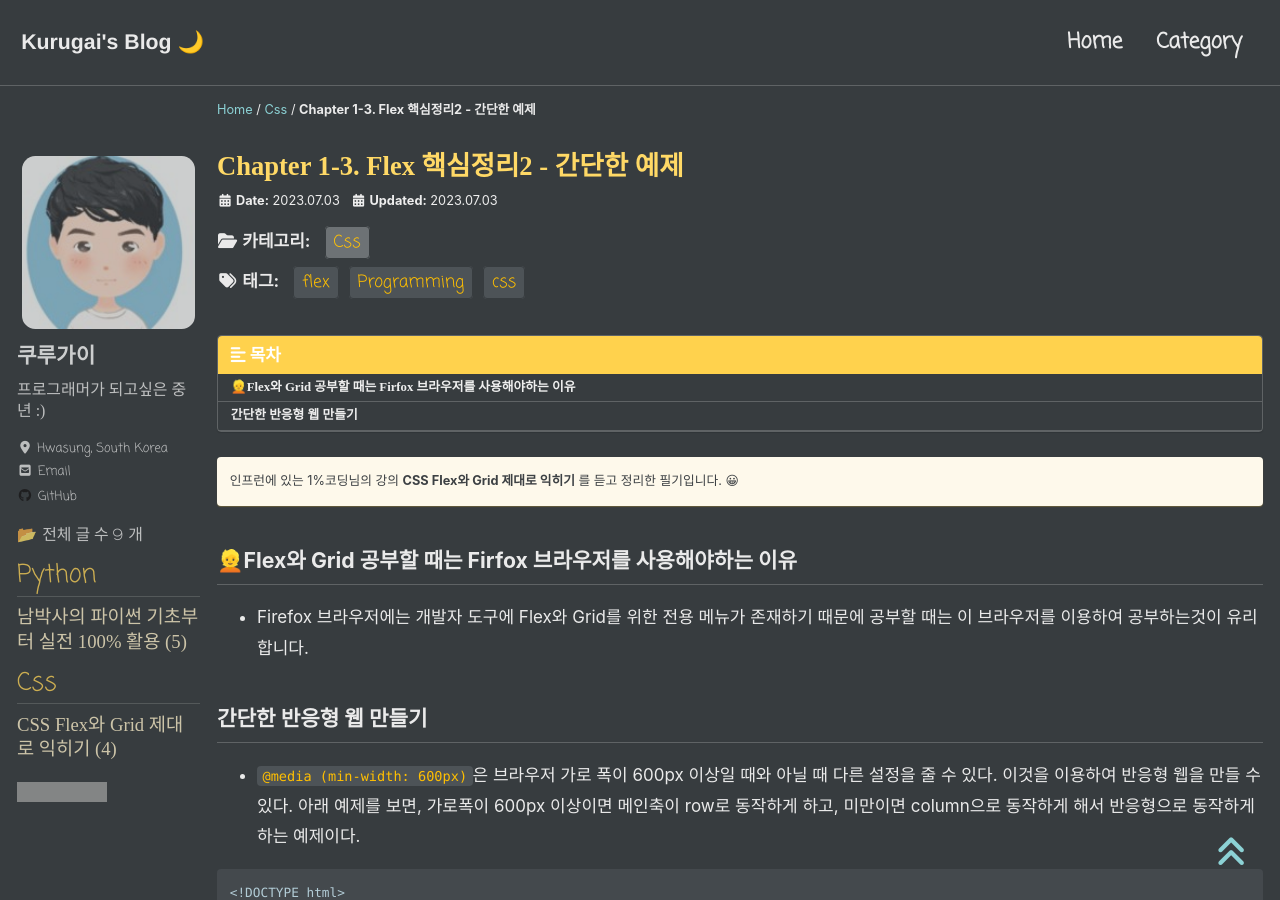
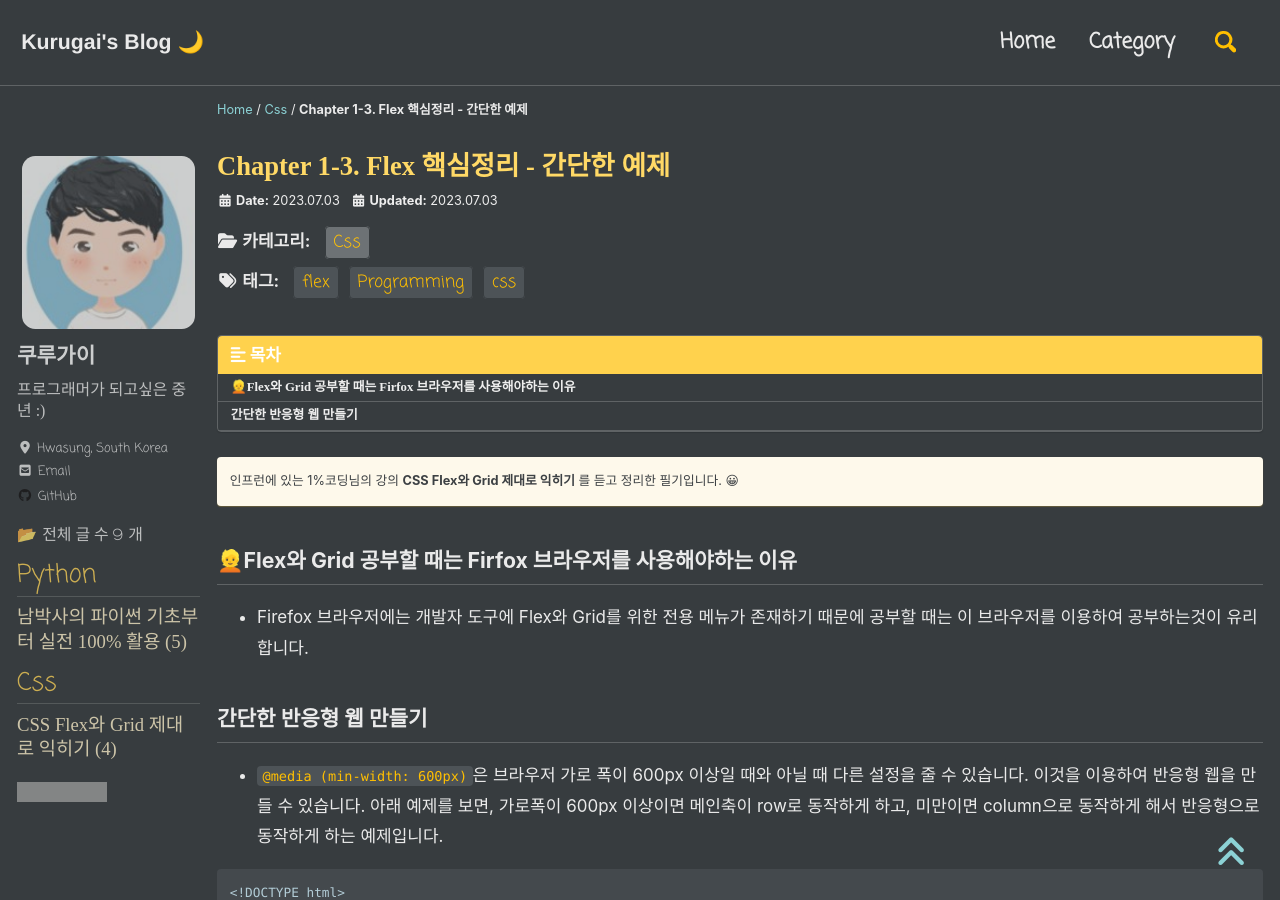
Before and after one commit to kurugai/kurugai.github.io, a Jekyll site: the page built from _posts/Css/2023-07-03-ch1-3.md, in a window 1280 px wide and 900 px high. Built offline with Jekyll 4.4.1, drawn with Linux system fonts in a browser that asks for light colours; cached includes are drawn as plain includes; nearby versions of some CDN libraries; some web fonts are replaced; comment, search, counter and statistics services are not loaded; grey boxes are pictures that could not be loaded.

````diff
--- a/_config.yml
+++ b/_config.yml
@@ -51,7 +51,7 @@ reCaptcha:
   secret                 :
 atom_feed:
   path                   : # blank (default) uses feed.xml
-search                   : false # true, false (default)
+search                   : true # true, false (default)
 search_full_content      : false # true, false (default)
 search_provider          : #lunr # lunr (default), algolia, google
 algolia:
--- a/_posts/Css/2023-07-03-ch1-3.md
+++ b/_posts/Css/2023-07-03-ch1-3.md
@@ -1,5 +1,5 @@
 ---
-title:  "Chapter 1-3. Flex 핵심정리2 - 간단한 예제"
+title:  "Chapter 1-3. Flex 핵심정리 - 간단한 예제"
 
 categories:
   -  Css
@@ -20,7 +20,7 @@ last_modified_at: 2023-07-03
 - Firefox 브라우저에는 개발자 도구에 Flex와 Grid를 위한 전용 메뉴가 존재하기 때문에 공부할 때는 이 브라우저를 이용하여 공부하는것이 유리합니다.
 
 ## 간단한 반응형 웹 만들기
-- `@media (min-width: 600px)`은 브라우저 가로 폭이 600px 이상일 때와 아닐 때 다른 설정을 줄 수 있다. 이것을 이용하여 반응형 웹을 만들 수 있다. 아래 예제를 보면, 가로폭이 600px 이상이면 메인축이 row로 동작하게 하고, 미만이면 column으로 동작하게 해서 반응형으로 동작하게 하는 예제이다.
+- `@media (min-width: 600px)`은 브라우저 가로 폭이 600px 이상일 때와 아닐 때 다른 설정을 줄 수 있습니다. 이것을 이용하여 반응형 웹을 만들 수 있습니다. 아래 예제를 보면, 가로폭이 600px 이상이면 메인축이 row로 동작하게 하고, 미만이면 column으로 동작하게 해서 반응형으로 동작하게 하는 예제입니다.
 
 ```html
 <!DOCTYPE html>
````
